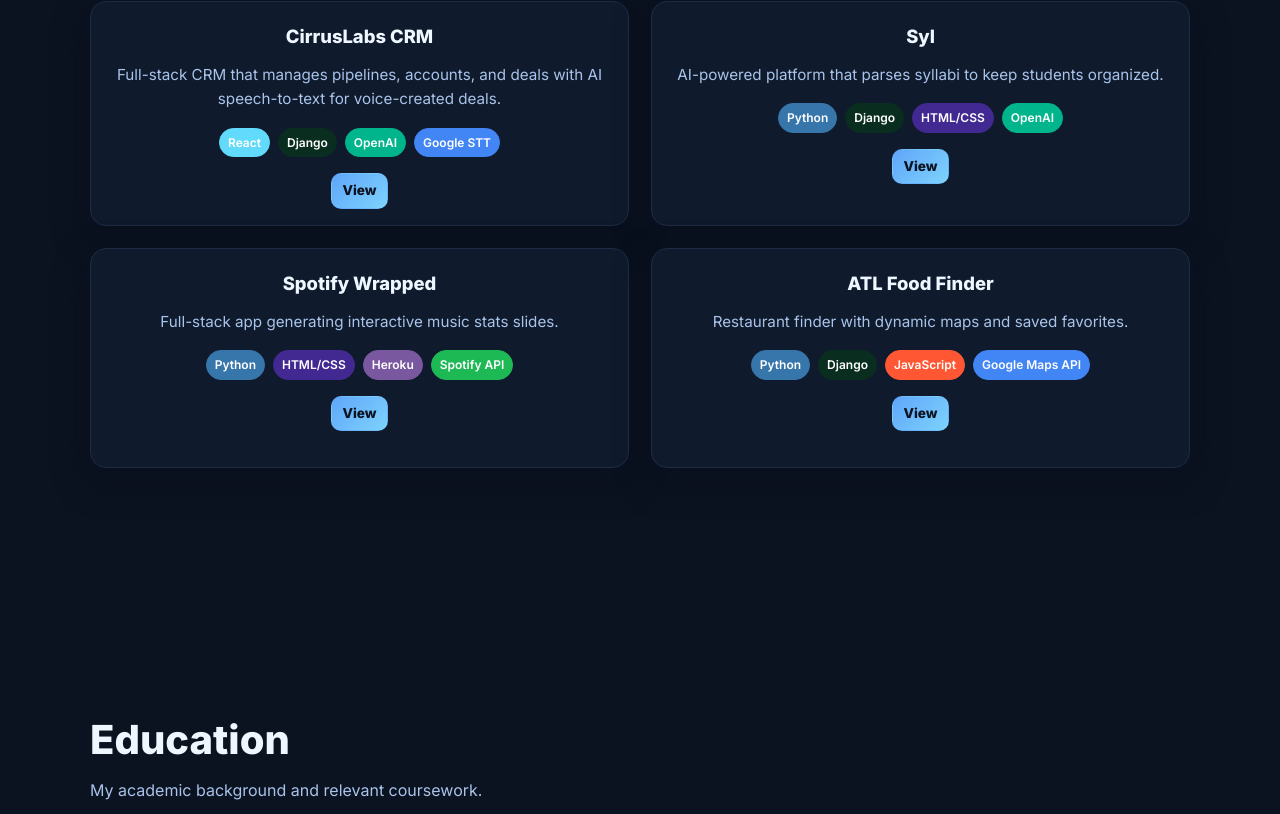
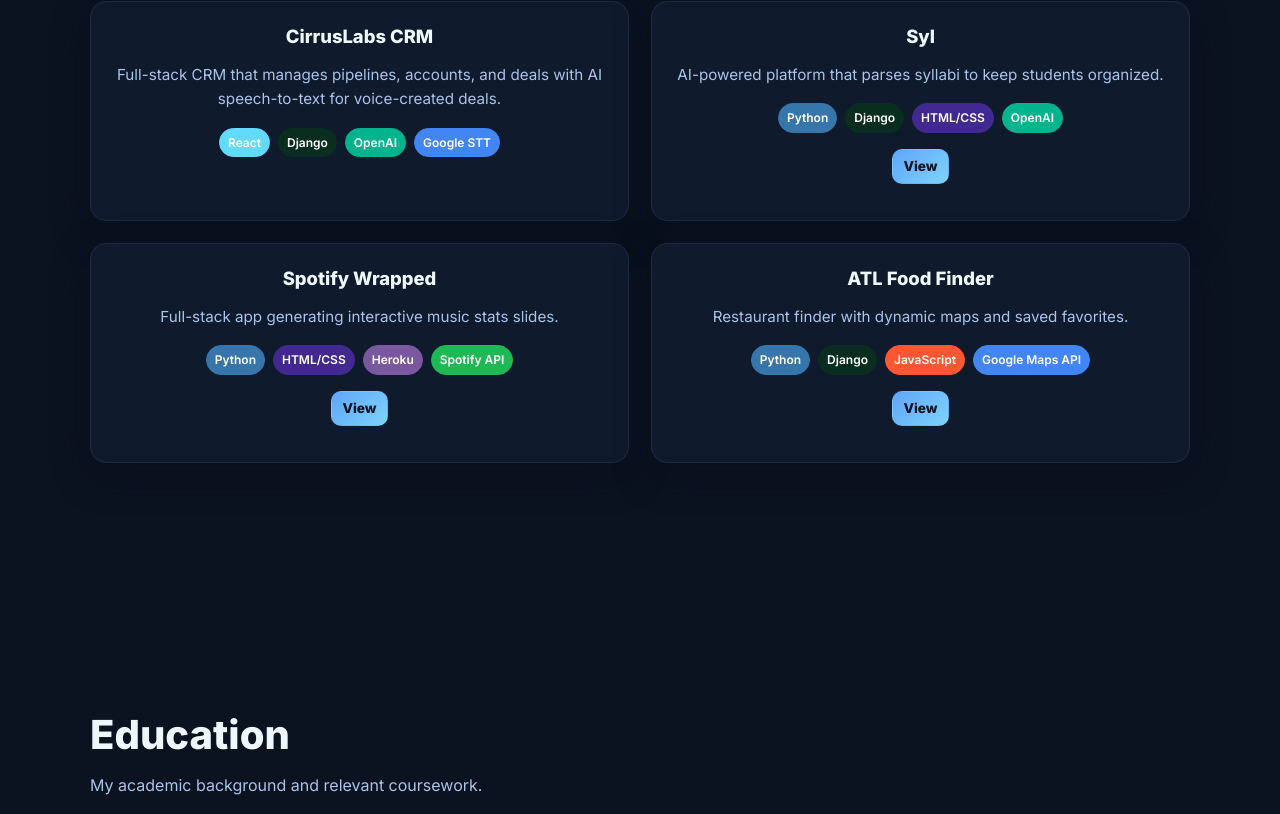
Before and after one commit to mafaaz124/portfolio, a plain HTML site: page index.html in a window 1280 px wide. Shown: the part 823-1637 px from the top of the page. Drawn offline with nearby package versions, Linux system fonts and the light colour scheme; a web font is replaced by a local one.

Commit message:
Fixed CRM Project

```diff
--- a/index.html
+++ b/index.html
@@ -126,9 +126,6 @@
                 <li data-tech="OpenAI">OpenAI</li>
                 <li data-tech="Google Maps API">Google STT</li>
               </ul>
-              <div class="ms-project-links">
-                <a class="ms-btn" href="#" target="_blank" rel="noreferrer">View</a>
-              </div>
             </div>
             </article>
 
```
